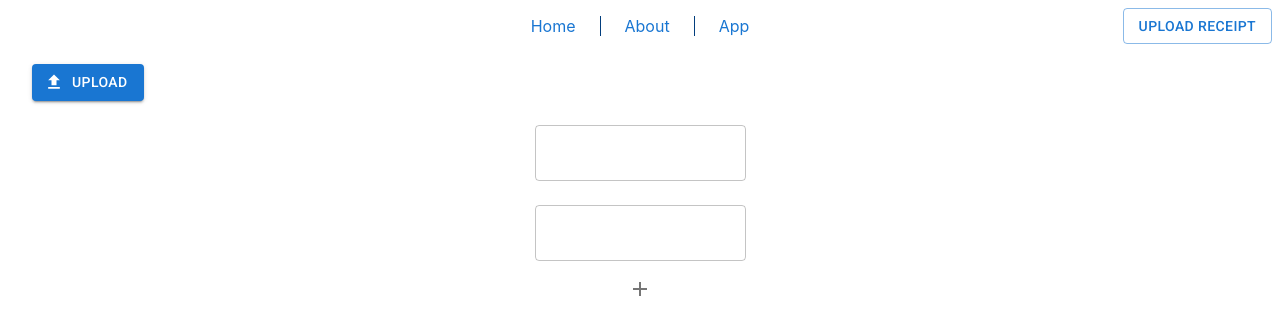
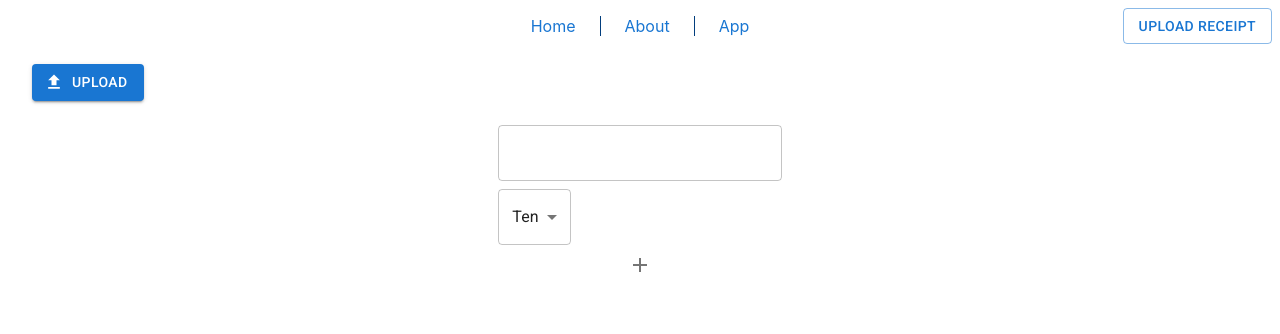
Before and after one commit to YuShagun/cp_react_redux_ts, a React (Create React App) app: page /upload in a window 1280 px wide. Shown: the top 334 px of the page. Built offline with nearby package versions, Linux system fonts and the light colour scheme.

Commit message:
add more fields to form

```diff
--- a/src/components/ReceiptForm/ReceiptForm.tsx
+++ b/src/components/ReceiptForm/ReceiptForm.tsx
@@ -1,23 +1,44 @@
-import React from 'react'
+import React, { useCallback } from 'react'
 import ReceiptFormGroup from '../ReceiptFormGroup/ReceiptFormGroup'
 import { IconButton, Stack } from '@mui/material'
 import AddIcon from '@mui/icons-material/Add';
+import { useAppDispatch, useAppSelector } from '../../app/hooks';
+import { addField, selectReceiptFormFields } from '../../features/receiptForm/receiptFormSlice';
 
 const commonStyles = {
   margin: 'auto'
 };
 
 export default function ReceiptForm() {
+  const fields = useAppSelector(selectReceiptFormFields);
+  const dispatch = useAppDispatch();
+
+  const addFieldGroup = useCallback(
+    () => {
+      dispatch(addField());
+    },
+    [dispatch],
+  );
+
+  const renderFormGroup = useCallback(
+    (field, index) => (
+        <div style={commonStyles} key={index}>
+          <ReceiptFormGroup index={field.key} field={field.value} />
+        </div>
+      ),
+    [],
+  );
+
+  const mapFields = useCallback(
+    () => fields.map(renderFormGroup),
+    [fields, renderFormGroup],
+  );
+
   return (
     <Stack>
+      {mapFields()}
       <div style={commonStyles}>
-        <ReceiptFormGroup />
-      </div>
-      <div style={commonStyles}>
-        <ReceiptFormGroup />
-      </div>
-      <div style={commonStyles}>
-        <IconButton>
+        <IconButton onClick={addFieldGroup}>
           <AddIcon />
         </IconButton>
       </div>
--- a/src/components/ReceiptFormGroup/ReceiptFormGroup.tsx
+++ b/src/components/ReceiptFormGroup/ReceiptFormGroup.tsx
@@ -1,10 +1,19 @@
 import React from 'react';
-import TextField from '@mui/material/TextField';
+import { TextField, Select, MenuItem } from '@mui/material';
+import { ReceiptFormGroupProps } from './types';
 
-export default function ReceiptFormGroup() {
+export default function ReceiptFormGroup({
+  index,
+  field
+}: ReceiptFormGroupProps) {
   return (
     <div>
       <TextField variant="outlined" margin="normal" fullWidth />
+      <Select label='Type' value={10}>
+        <MenuItem value={10}>Ten</MenuItem>
+        <MenuItem value={20}>Twenty</MenuItem>
+        <MenuItem value={30}>Thirty</MenuItem>
+      </Select>
     </div>
   )
 }
--- /dev/null
+++ b/src/components/ReceiptFormGroup/types.ts
@@ -0,0 +1,6 @@
+import { ReceiptField } from "../../features/receiptForm/receiptFormSlice";
+
+export interface ReceiptFormGroupProps {
+  index: number;
+  field: ReceiptField;
+};
--- a/src/features/receiptForm/receiptFormSlice.ts
+++ b/src/features/receiptForm/receiptFormSlice.ts
@@ -9,12 +9,12 @@ export interface ReceiptField {
 };
 
 export interface ReceiptFormState {
-  data: ReceiptField[];
+  data: {[key: string]: ReceiptField};
   status: 'idle' | 'loading' | 'failed';
 };
 
 const initialState: ReceiptFormState = {
-  data: [],
+  data: {'1': {} as ReceiptField},
   status: 'idle',
 };
 
@@ -22,19 +22,19 @@ export const receiptFormSlice = createSlice({
   name: 'receipt/form',
   initialState,
   reducers: {
-    addField: (state, action: PayloadAction<ReceiptField>) => {
-      state.data.push(action.payload);
+    addField: (state) => {
+      state.data[`${Number(Object.keys(state.data).pop()) + 1}`] = {} as ReceiptField;
     },
-    deleteField: (state, action: PayloadAction<number>) => {
-      state.data.splice(action.payload, 1);
+    deleteField: (state, action: PayloadAction<string>) => {
+      delete state.data[action.payload];
     },
   },
 });
 
 export const { addField, deleteField } = receiptFormSlice.actions;
 
-export const selectReceiptFormFields = (state: RootState) => state.receiptForm.data;
+export const selectReceiptFormFields = (state: RootState) => Object.entries(state.receiptForm.data);
 
-export const selectReceiptFormFieldsByIndex = (state: RootState, index: number) => state.receiptForm.data[index];
+export const selectReceiptFormFieldsByIndex = (state: RootState, key: string) => state.receiptForm.data[key];
 
 export default receiptFormSlice.reducer;
```
